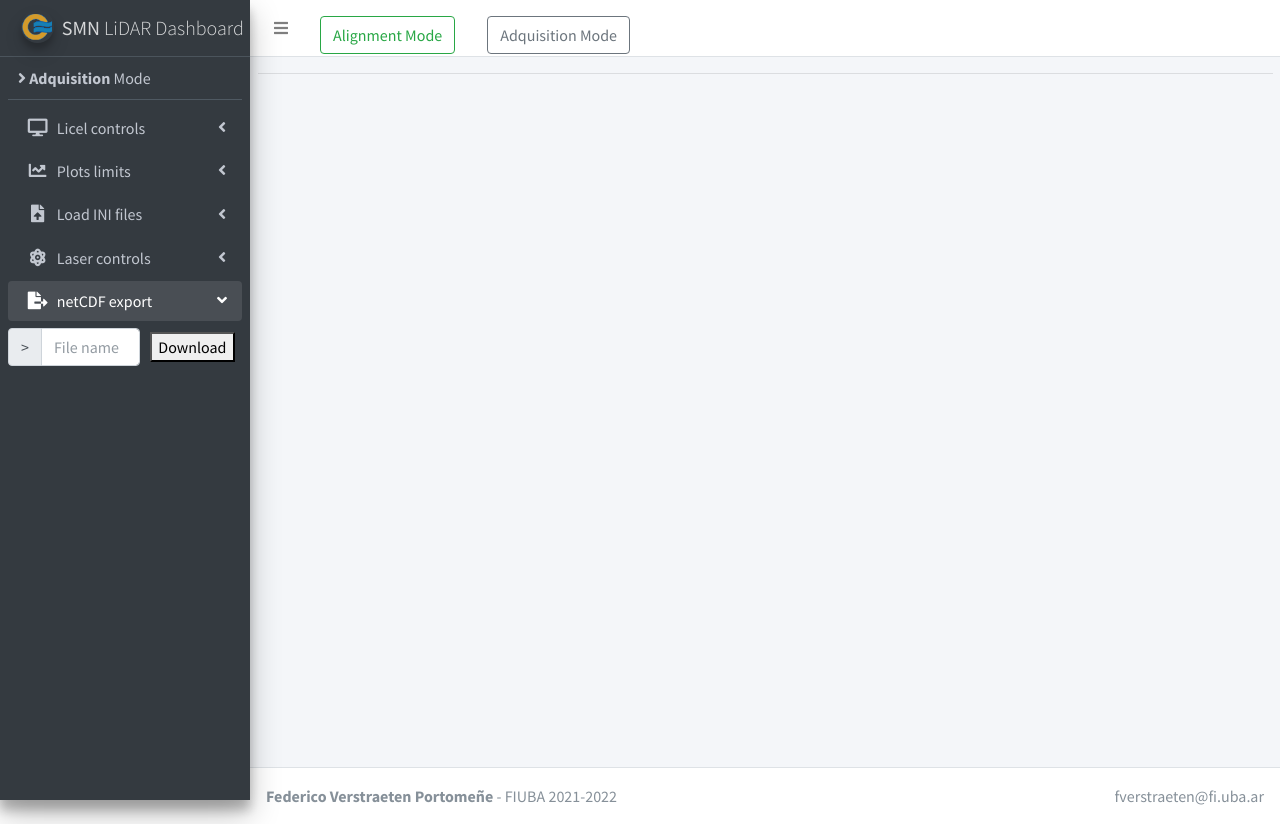
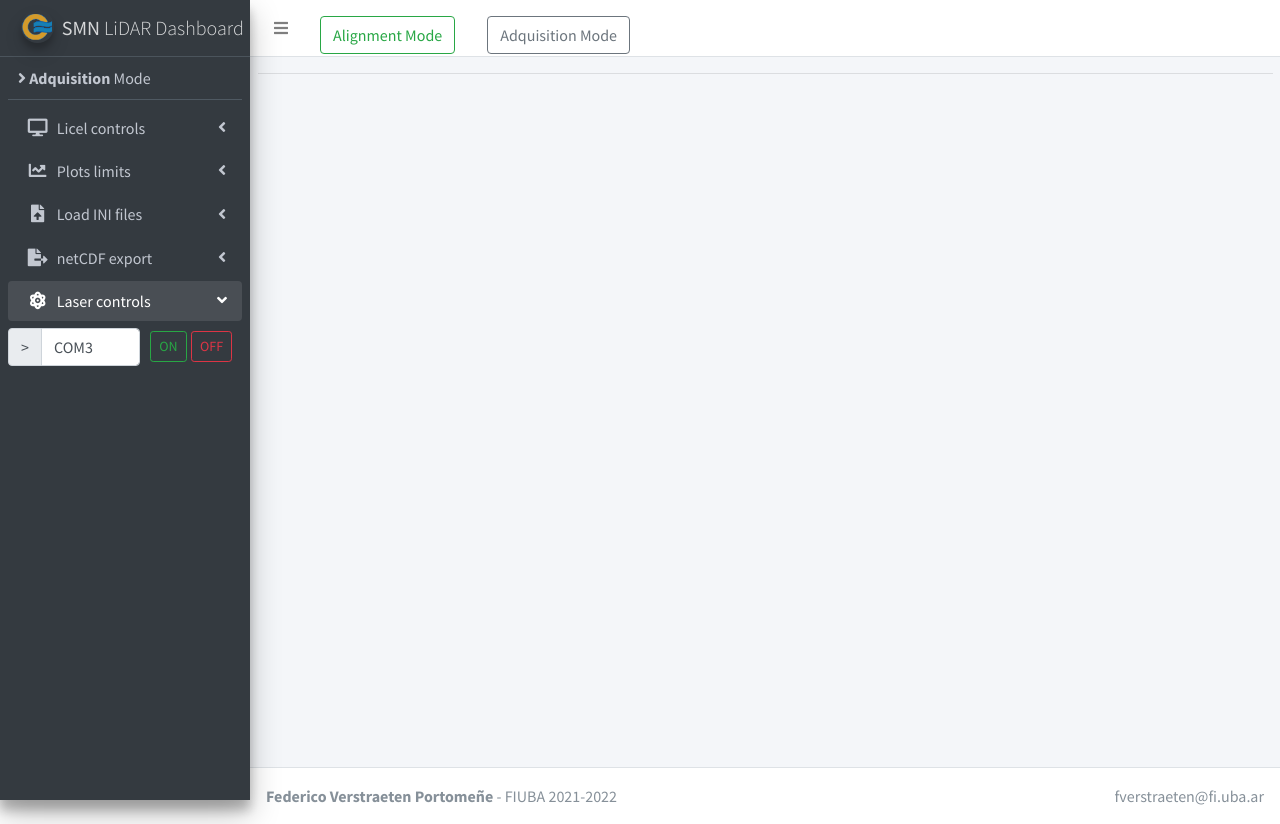
Before and after one commit to FedeVerstraeten/smnar-lidar-dashboard, a Flask app: page /adquisition in a window 1280 px wide, after a click on "Laser controls". Run offline with Flask 2, Linux system fonts and the light colour scheme; some libraries are stand-ins or nearby versions.

Commit message:
laser port default value

```diff
--- a/run.py
+++ b/run.py
@@ -41,7 +41,8 @@ globalconfig = {
                   "rc_limits_init" : 0,       # m
                   "rc_limits_final" : 30000,  # m
                   "raw_limits_init" : 0,      # m
-                  "raw_limits_final" : 30000  # m
+                  "raw_limits_final" : 30000,  # m
+                  "laser_port" : 'COM3',
                  }
 
 # Defining routes
@@ -289,25 +290,30 @@ def plots_limits():
   response.content_type = 'application/json'
   return response
 
-@app.route("/laser")
+@app.route("/laser",methods=['GET','POST'])
 def laser_controls():
 
   action_button = request.args['selected']
   serial_port = request.args['input']
+  data = ""
 
-  if(action_button =="laser_start"):
-    laser = laserController(port = serial_port, baudrate = 9600, timeout = 5)
-    laser.connect()
-    laser.startLaser()
-    laser.disconnect()
-    data ="Laser START"
+  if serial_port:
+    if serial_port != globalconfig["laser_port"]:
+      globalconfig["laser_port"] = serial_port
 
-  if(action_button =="laser_stop"):
-    laser = laserController(port = serial_port, baudrate = 9600, timeout = 5)
-    laser.connect()
-    laser.stopLaser()
-    laser.disconnect()
-    data="Laser STOP"
+    if(action_button =="laser_start"):
+        laser = laserController(port = serial_port, baudrate = 9600, timeout = 5)
+        laser.connect()
+        laser.startLaser()
+        laser.disconnect()
+        data ="Laser START"
+
+    if(action_button =="laser_stop"):
+      laser = laserController(port = serial_port, baudrate = 9600, timeout = 5)
+      laser.connect()
+      laser.stopLaser()
+      laser.disconnect()
+      data="Laser STOP"
 
   response = make_response(json.dumps(data))
   response.content_type = 'application/json'
--- a/static/js/lasercontrols.js
+++ b/static/js/lasercontrols.js
@@ -7,7 +7,7 @@ $('#laser_startbtn').on('click', function (e) {
     contentType: 'application/json;charset=UTF-8',
     data: {
       'selected': document.getElementById('laser_startbtn').value,
-      'input': document.getElementById('serial_port_input').value
+      'input': document.getElementById('laser_port_input').value
     },
     dataType:"json",
     success: function (data) {
@@ -23,7 +23,7 @@ $('#laser_stopbtn').on('click', function (e) {
     contentType: 'application/json;charset=UTF-8',
     data: {
       'selected': document.getElementById('laser_stopbtn').value,
-      'input': document.getElementById('serial_port_input').value
+      'input': document.getElementById('laser_port_input').value
     },
     dataType:"json",
     success: function (data) {
--- a/templates/adquisition.html
+++ b/templates/adquisition.html
@@ -132,38 +132,6 @@ put your custom script or styling here
 </ul>
 </li>
 <!-- ./Load ini Menu -->
-<!-- Laser controls -->
-<li class="nav-item has-treeview menu-closed">
-    <a href="#" class="nav-link ">
-        <i class="nav-icon fas fa-atom"></i>
-        <p>
-            Laser controls
-            <i class="right fas fa-angle-left"></i>
-        </p>
-    </a>
-    <ul class="nav nav-treeview">
-        <li class="nav-item">
-            <div class="form-row align-items-center">
-                <div class="col-sm-7 my-1">
-                    <label class="sr-only" for="inlineFormInputGroup">Laser shoot</label>
-                    <div class="input-group">
-                        <div class="input-group-prepend">
-                            <div class="input-group-text">></div>
-                        </div>
-                        <input type="text" class="form-control " id="serial_port_input" placeholder="Serial port">
-                    </div>
-                </div>
-                <div class="col-sm-2 my-1">
-                    <button type="button" class="btn btn-outline-success btn-sm" id="laser_startbtn" value="laser_start">ON</button>
-                </div>
-                <div class="col-sm-2 my-1">
-                    <button type="button" class="btn btn-outline-danger btn-sm" id="laser_stopbtn" value="laser_stop">OFF</button>
-                </div>
-            </div>
-        </li>
-    </ul>
-</li>
-<!-- ./Laser controls -->
 <!-- netCDF export -->
 <li class="nav-item has-treeview menu-closed">
     <a href="#" class="nav-link ">
@@ -194,6 +162,38 @@ put your custom script or styling here
     </ul>
 </li>
 <!-- ./netCDF export -->
+<!-- Laser controls -->
+<li class="nav-item has-treeview menu-closed">
+    <a href="#" class="nav-link ">
+        <i class="nav-icon fas fa-atom"></i>
+        <p>
+            Laser controls
+            <i class="right fas fa-angle-left"></i>
+        </p>
+    </a>
+    <ul class="nav nav-treeview">
+        <li class="nav-item">
+            <div class="form-row align-items-center">
+                <div class="col-sm-7 my-1">
+                    <label class="sr-only" for="inlineFormInputGroup">Laser shoot</label>
+                    <div class="input-group">
+                        <div class="input-group-prepend">
+                            <div class="input-group-text">></div>
+                        </div>
+                        <input type="text" class="form-control " id="laser_port_input" placeholder="Serial port">
+                    </div>
+                </div>
+                <div class="col-sm-2 my-1">
+                    <button type="button" class="btn btn-outline-success btn-sm" id="laser_startbtn" value="laser_start">ON</button>
+                </div>
+                <div class="col-sm-2 my-1">
+                    <button type="button" class="btn btn-outline-danger btn-sm" id="laser_stopbtn" value="laser_stop">OFF</button>
+                </div>
+            </div>
+        </li>
+    </ul>
+</li>
+<!-- ./Laser controls -->
 {% endblock sidebar %}
 
 {% block my_content %}
@@ -246,6 +246,8 @@ document.getElementById('rc_limits_final_input').value = globalconfig["rc_limits
 document.getElementById('raw_limits_init_input').value = globalconfig["raw_limits_init"];
 document.getElementById('raw_limits_final_input').value = globalconfig["raw_limits_final"];
 
+// Laser controls
+document.getElementById('laser_port_input').value = globalconfig["laser_port"];
 </script>
 
 
--- a/templates/alignment.html
+++ b/templates/alignment.html
@@ -315,7 +315,7 @@ put your custom script or styling here
                         <div class="input-group-prepend">
                             <div class="input-group-text">></div>
                         </div>
-                        <input type="text" class="form-control " id="serial_port_input" placeholder="Serial port">
+                        <input type="text" class="form-control " id="laser_port_input" placeholder="Serial port">
                     </div>
                 </div>
                 <div class="col-sm-2 my-1">
@@ -399,6 +399,9 @@ document.getElementById('pressure_input').value = globalconfig["pressure"];
 document.getElementById('masl_input').value = globalconfig["masl"];
 document.getElementById('fit_init_input').value = globalconfig["fit_init"];
 document.getElementById('fit_final_input').value = globalconfig["fit_final"];
+
+// Laser controls
+document.getElementById('laser_port_input').value = globalconfig["laser_port"];
 </script>
 
 {% endblock my_content %}
```
